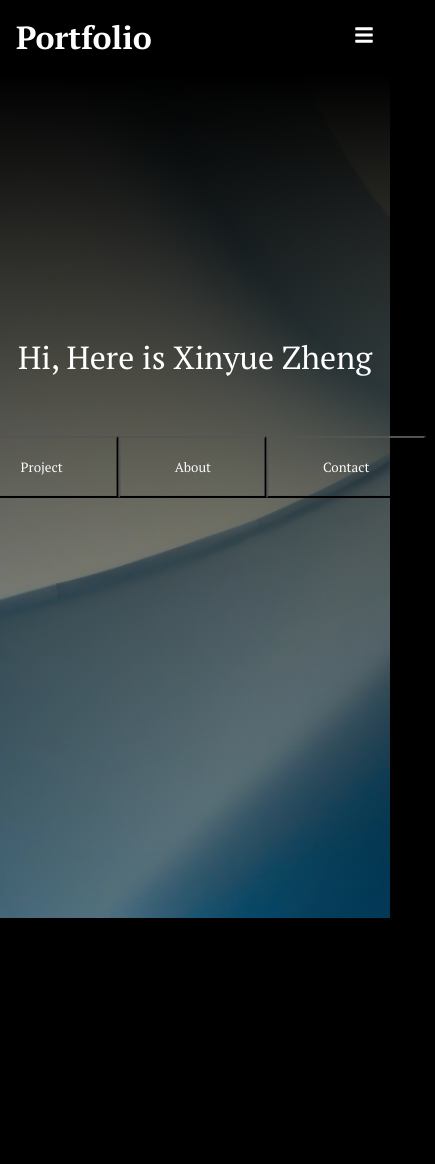
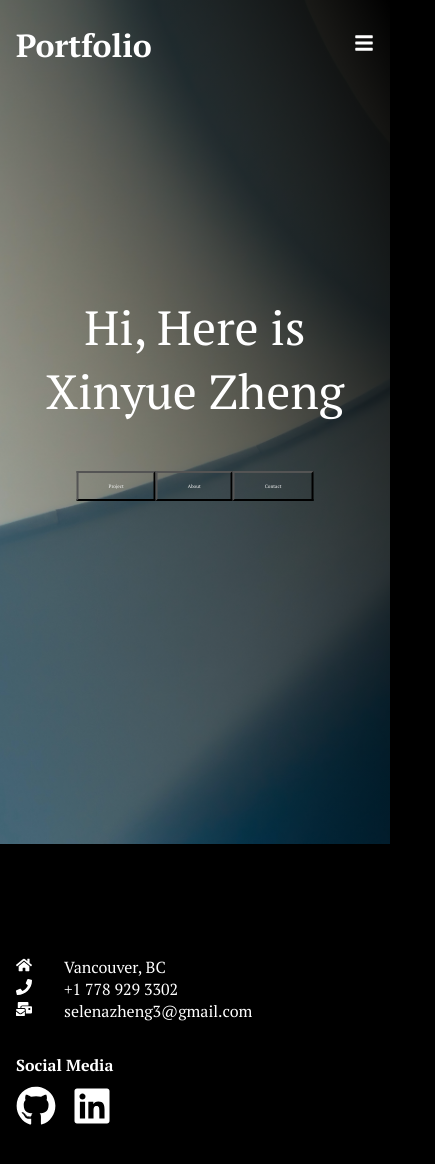
Before and after one commit to lalajia/lalajia.github.io, a React (Create React App) app: page / in a window 390 px wide. Shown: the top 1164 px of the page, 435 px wide, since content can reach past the window. Before the commit the page ends 923 px from the top, so only its background shows below. Built offline with nearby package versions, Linux system fonts and the light colour scheme.

Commit message:
update footer

```diff
--- a/package.json
+++ b/package.json
@@ -41,6 +41,7 @@
     ]
   },
   "devDependencies": {
-    "gh-pages": "^5.0.0"
+    "gh-pages": "^5.0.0",
+    "@babel/plugin-proposal-private-property-in-object": "^7.14.5"
   }
 }
--- /dev/null
+++ b/src/components/Footer.js
@@ -0,0 +1,56 @@
+import React from "react";
+import "../styles/Footer.css";
+import {
+  FaFacebook,
+  FaGithub,
+  FaHome,
+  FaLinkedin,
+  FaLinkedinIn,
+  FaMailBulk,
+  FaPhone,
+} from "react-icons/fa";
+
+const Footer = () => {
+  return (
+    <div className="footer">
+      <div className="footer-containter">
+        <div className="left">
+          <div>
+            <FaHome siz={20} style={{ color: "white", marginRight: "2rem" }} />
+            <p>Vancouver, BC</p>
+          </div>
+          <div>
+            <FaPhone siz={20} style={{ color: "white", marginRight: "2rem" }} />
+            <p>+1 778 929 3302</p>
+          </div>
+          <div>
+            <FaMailBulk
+              siz={20}
+              style={{ color: "white", marginRight: "2rem" }}
+            />
+            <p>selenazheng3@gmail.com</p>
+          </div>
+        </div>
+        <div className="right">
+          <h4>Social Media</h4>
+          <div className="social">
+            <a href="https://github.com/lalajia">
+              <FaGithub
+                size={40}
+                style={{ color: "white", marginRight: "1rem" }}
+              />
+            </a>
+            <a href="https://www.linkedin.com/in/xinyue-zheng-75047a180/">
+              <FaLinkedin
+                size={40}
+                style={{ color: "white", marginRight: "1rem" }}
+              />
+            </a>
+          </div>
+        </div>
+      </div>
+    </div>
+  );
+};
+
+export default Footer;
--- a/src/components/NavBar.js
+++ b/src/components/NavBar.js
@@ -1,6 +1,6 @@
 import "../styles/NavBar.css";
 
-import React, { useState } from "react";
+import React, { useState, useEffect } from "react";
 import { Link } from "react-router-dom";
 import { FaBars, FaTimes } from "react-icons/fa";
 
@@ -8,8 +8,24 @@ const NavBar = () => {
   const [iconClick, setClick] = useState(false);
   const handleClick = () => setClick(!iconClick);
 
+  const [headerColor, setColor] = useState(false);
+  const changeColor = () => {
+    if (window.scrollY >= 1) {
+      setColor(true);
+    } else {
+      setColor(false);
+    }
+  };
+
+  useEffect(() => {
+    window.addEventListener("scroll", changeColor);
+    return () => {
+      window.removeEventListener("scroll", changeColor);
+    };
+  }, []);
+
   return (
-    <div className="header">
+    <div className={headerColor ? "header header-bg" : "header"}>
       <Link to="/">
         <h1>Portfolio</h1>
       </Link>
--- a/src/routes/Home.js
+++ b/src/routes/Home.js
@@ -1,12 +1,14 @@
 import React from "react";
 import NavBar from "../components/NavBar";
 import Intro from "../components/Intro";
+import Footer from "../components/Footer";
 
 const Home = () => {
   return (
     <div>
       <NavBar></NavBar>
       <Intro></Intro>
+      <Footer></Footer>
     </div>
   );
 };
--- /dev/null
+++ b/src/styles/Footer.css
@@ -0,0 +1,64 @@
+/* .footer {
+
+}
+
+.footer-container {
+  max-width: 1140px;
+  margin: auto;
+  display: grid;
+  grid-template-columns: repeat(2, 1fr);
+  grid-gap: 40px;
+}
+
+.left {
+  height: 100%;
+  width: 100%;
+  display: flex;
+  flex-direction: column;
+  padding: 1rem;
+}
+
+.location {
+    display: flex;
+} */
+
+.footer {
+  width: 100%;
+  padding: 6rem 0;
+  background-color: black;
+}
+
+.footer-containter {
+  display: grid;
+  grid-template-columns: repeat(2, 1fr);
+  max-width: 1140px;
+  margin: 0 auto;
+}
+
+.left {
+  display: flex;
+  flex-direction: column;
+  padding: 1rem;
+}
+
+.right {
+  display: flex;
+  padding: 1rem ;
+  flex-direction: column;
+}
+
+h4 {
+  margin-bottom: 10px;
+}
+
+.social {
+  display: flex;
+  align-items: center;
+}
+
+@media screen and (max-width: 640px) {
+  .footer-containter{
+    grid-template-columns: 1fr;
+  }
+
+}
--- a/src/styles/Intro.css
+++ b/src/styles/Intro.css
@@ -11,7 +11,7 @@
   left: 0;
   width: 100%;
   height: 100%;
-  background: linear-gradient(to top, transparent, black);
+  background: linear-gradient(to top right, transparent, black);
 }
 
 .bgImg {
@@ -31,13 +31,29 @@
 }
 
 .intro .content p {
-  padding-bottom: 10%;
-  font-size: 2rem;
+  padding-bottom: 20%;
+  font-size: 4rem;
 }
 
 .btns {
+
   display: flex;
   justify-content: space-between;
-  padding: 10px 10px;
+  padding: 3rem 50px;
   font-size: 12px;
 }
+
+@media screen and (max-width: 640px) {
+  .intro .content {
+    font-size: 3rem;
+  }
+
+  .intro .content p {
+    font-size: 3rem;
+  }
+
+  .btn {
+    font-size: 0.3rem;
+    padding: 10px 30px;
+  }
+}
--- a/src/styles/NavBar.css
+++ b/src/styles/NavBar.css
@@ -3,6 +3,15 @@
   justify-content: space-between;
   align-items: center;
   padding: 1rem;
+  position: fixed;
+  width: 100%;
+  height: 90px;
+  z-index: 10;
+}
+
+.header-bg{
+  background-color: rgb(0, 0, 0, 0.9);
+  transition: 0.5s;
 }
 
 .nav-menu {
@@ -34,13 +43,13 @@
     position: absolute;
     top: 0;
     left: -100%;
-    z-index: -3;
+    z-index: 9;
     transition: 0.3s;
   }
 
   .nav-menu.active {
     left: 0;
-    z-index: 99;
+    z-index: 8;
   }
 
   .nav-menu li {
@@ -52,6 +61,6 @@
 
   .hamburger {
     display: initial;
-    z-index: 100;
+    z-index: 10;
   }
 }
--- a/src/styles/index.css
+++ b/src/styles/index.css
@@ -18,6 +18,7 @@ p,
 a {
   color: white;
   text-decoration: none;
+  display: inline;
 }
 
 .btn {
```
Also changed, not shown: 12 other files (tests, documents, lock files or other folders).
